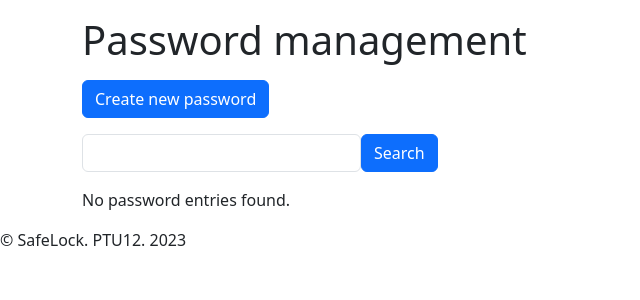
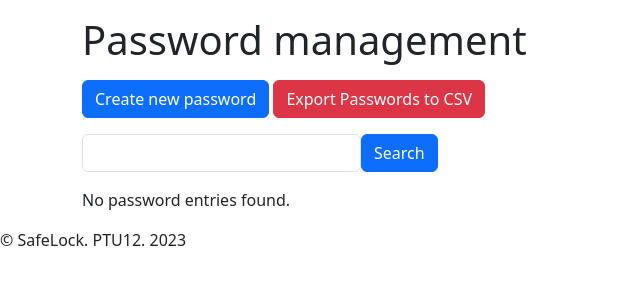
Before and after one commit to bro256/safelock, a Django app: page /passwords/ in a window 1280 px wide. Shown: the part 56-356 px from the top of the page, without its empty margins (0-640 px from the left). Run offline with Django 3.2, Linux system fonts and the light colour scheme; the visitor is signed in with stand-in values (Sample User, id 1); data that the repository does not hold is empty; some libraries are stand-ins or nearby versions.

Commit message:
Export to CSV functionality

```diff
--- a/safelock/secret_manager/templates/secret_manager/password_entry_list.html
+++ b/safelock/secret_manager/templates/secret_manager/password_entry_list.html
@@ -7,6 +7,7 @@
     </div>
     <div>
         <a class="btn btn-primary mb-3" href="{% url 'password_entry_create' %}" role="button">Create new password</a>
+        <a class="btn btn-danger mb-3" href="{% url 'export_password_entries_to_csv' %}">Export Passwords to CSV</a>
     </div>
     <div class=" mb-3">
         <form class="d-flex" action="" method="get">
--- a/safelock/secret_manager/urls.py
+++ b/safelock/secret_manager/urls.py
@@ -19,4 +19,6 @@ urlpatterns = [
 
     path('generate-password/', generate_password, name='generate_password'),
     path('password_generator/', views.PasswordGeneratorView.as_view(), name='password_generator'),
+
+    path('password_entries/export/', views.PasswordEntriesExportView.as_view(), name='export_password_entries_to_csv'),
 ]
--- a/safelock/secret_manager/views.py
+++ b/safelock/secret_manager/views.py
@@ -12,6 +12,10 @@ from django.utils.translation import gettext_lazy as _
 from django.views import generic, View
 from django.views.generic.edit import UpdateView, DeleteView
 from typing import Any, Dict
+
+import csv
+from io import StringIO
+from django.http import HttpResponse
 
 # All cryptography related functions located in cryptography.py file
 from .cryptography import generate_password, derive_key, reencrypt_all_passwords, encrypt_password, decrypt_password
@@ -286,27 +290,63 @@ class PasswordEntryToggleBookmarksView(View):
 class PasswordGeneratorView(View):
     template_name = 'secret_manager/password_generator.html'
 
-    # def generate_password(self, length=16, letters=True, numbers=True, symbols=False):
-    #     characters = ''
-    #     if letters:
-    #         characters += string.ascii_letters
-    #     if numbers:
-    #         characters += string.digits
-    #     if symbols:
-    #         characters += string.punctuation
-
-    #     password = ''.join(random.choice(characters) for _ in range(length))
-    #     return password
-
-    # def get(self, request):
-    #     length = int(request.GET.get('length', 16))
-    #     letters = bool(request.GET.get('letters', True))
-    #     numbers = bool(request.GET.get('numbers', True))
-    #     symbols = bool(request.GET.get('symbols', False))
-
-    #     password = self.generate_password(length, letters, numbers, symbols)
-
-    #     return render(request, self.template_name, {'password': password})
-
     def get(self, request):
         return render(request, self.template_name)
+
+
+# def export_password_entries_to_csv(request):
+#     # Retrieve the encrypted passwords from the database
+#     password_entries = PasswordEntry.objects.filter(owner=request.user)
+
+#     # Create the CSV data
+#     csv_data = StringIO()
+#     writer = csv.writer(csv_data)
+#     writer.writerow(['Title', 'Username', 'Website', 'Decrypted Password'])  # CSV header
+
+#     derived_key_hex = request.session.get('derived_key')
+
+#     # Decrypt and write each password entry to the CSV
+#     for entry in password_entries:
+#         decrypted_password_byte_string = decrypt_password(entry, derived_key_hex)
+#         # Convert the decrypted password to a string
+#         decrypted_password = decrypted_password_byte_string.decode('utf-8')
+#         writer.writerow([entry.title, entry.username, entry.website, entry.is_in_bookmarks, entry.is_in_trash, entry.created_at, decrypted_password])
+
+#     # Create the HttpResponse object with CSV content type
+#     response = HttpResponse(content_type='text/csv')
+#     response['Content-Disposition'] = 'attachment; filename="passwords.csv"'
+
+#     # Write the CSV data to the response
+#     response.write(csv_data.getvalue())
+
+#     return response
+
+
+
+class PasswordEntriesExportView(View):
+    def get(self, request):
+        # Retrieve the encrypted passwords from the database
+        password_entries = PasswordEntry.objects.filter(owner=request.user)
+
+        # Create the CSV data
+        csv_data = StringIO()
+        writer = csv.writer(csv_data)
+        writer.writerow(['Title', 'Username', 'Website', 'Decrypted Password'])  # CSV header
+
+        derived_key_hex = request.session.get('derived_key')
+
+        # Decrypt and write each password entry to the CSV
+        for entry in password_entries:
+            decrypted_password_byte_string = decrypt_password(entry, derived_key_hex)
+            # Convert the decrypted password to a string
+            decrypted_password = decrypted_password_byte_string.decode('utf-8')
+            writer.writerow([entry.title, entry.username, entry.website, entry.is_in_bookmarks, entry.is_in_trash, entry.created_at, decrypted_password])
+
+        # Create the HttpResponse object with CSV content type
+        response = HttpResponse(content_type='text/csv')
+        response['Content-Disposition'] = 'attachment; filename="passwords.csv"'
+
+        # Write the CSV data to the response
+        response.write(csv_data.getvalue())
+
+        return response
```
